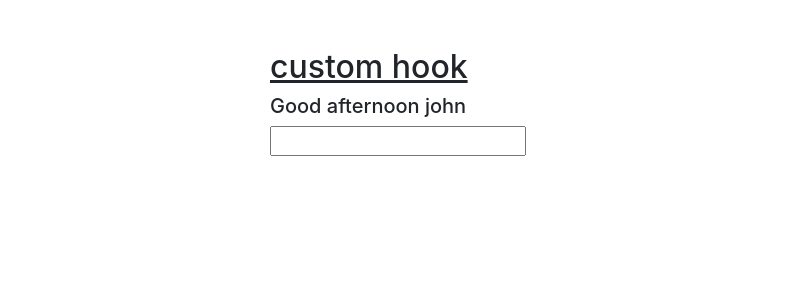
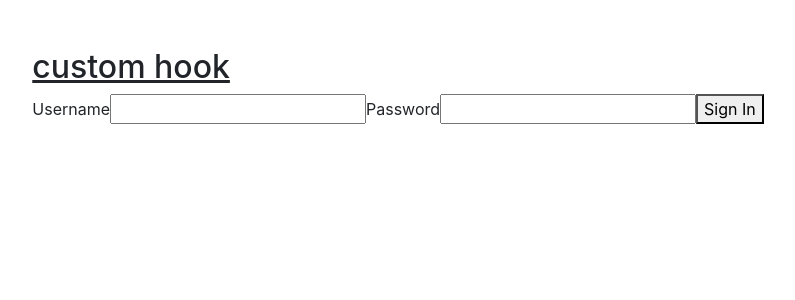
Before and after one commit to aydotvin/react_hooks, a React (Create React App) app: page / in a window 1280 px wide. Shown: the top 300 px of the page, without its empty margins (242-1037 px from the left). Built offline with nearby package versions, Linux system fonts and the light colour scheme.

Commit message:
custom hook useform

```diff
--- a/src/component/useCustomHook/CustomHookComponent.js
+++ b/src/component/useCustomHook/CustomHookComponent.js
@@ -1,17 +1,39 @@
 import useGreeting from "./useGreeting";
+import useForm from "./useForm";
 
 const CustomHookComponent = () => {
-	const [greeting, setNewGreeting] = useGreeting("john");
+	// const [greeting, setNewGreeting] = useGreeting("john");
 
-	const getNewGreeting = (e) => {
-		setNewGreeting(e.target.value);
+	// const getNewGreeting = (e) => {
+	// 	setNewGreeting(e.target.value);
+	// };
+
+	const initialFormData = {
+		username: "",
+		password: "",
 	};
+	const formSubmitHandler = (formDetails) => {
+		console.log("calling signin api..");
+		console.log(formDetails);
+	};
+
+	const { formData, handleChange, handleSubmit } = useForm({ initialFormData, formSubmitHandler });
+	const { username, password } = formData;
 
 	return (
 		<div>
 			<h2>custom hook</h2>
-			<h5>{greeting}</h5>
-			<input type="text" onChange={getNewGreeting} />
+			{/* <h5>{greeting}</h5>
+			<input type="text" onChange={getNewGreeting} /> */}
+			<form action="get">
+				<label htmlFor="username">Username</label>
+				<input type="text" id="username" name="username" onChange={handleChange} value={username} />
+				<label htmlFor="password">Password</label>
+				<input type="password" id="password" name="password" onChange={handleChange} value={password} />
+				<button type="button" onClick={handleSubmit}>
+					Sign In
+				</button>
+			</form>
 		</div>
 	);
 };
--- /dev/null
+++ b/src/component/useCustomHook/useForm.js
@@ -0,0 +1,26 @@
+import { useState } from "react";
+
+const useForm = ({ initialFormData, formSubmitHandler }) => {
+	const [formData, setFormData] = useState(initialFormData);
+
+	const handleChange = (ev) => {
+		let { name, value, type } = ev.target;
+		value = type === "file" ? ev.target.files[0] : value;
+		if (type === "file") {
+			//	Convert file to base64 to store in db..
+			value = "<long_string_after_conversion>";
+			setFormData({ ...formData, [name]: value });
+		} else {
+			setFormData({ ...formData, [name]: value });
+		}
+	};
+
+	const handleSubmit = (ev) => {
+		ev.preventDefault();
+		formSubmitHandler(formData);
+	};
+
+	return { formData, handleChange, handleSubmit };
+};
+
+export default useForm;
```
